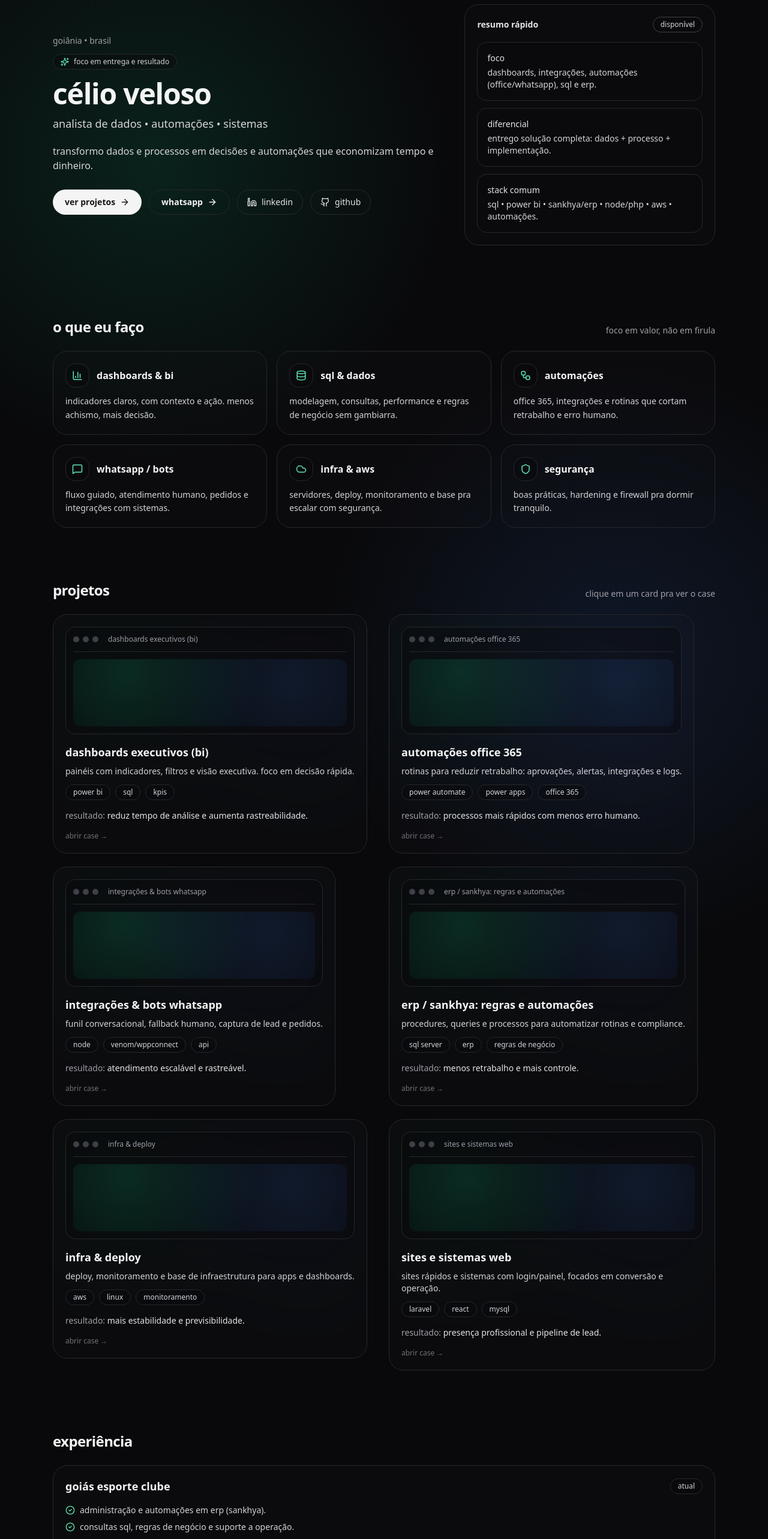
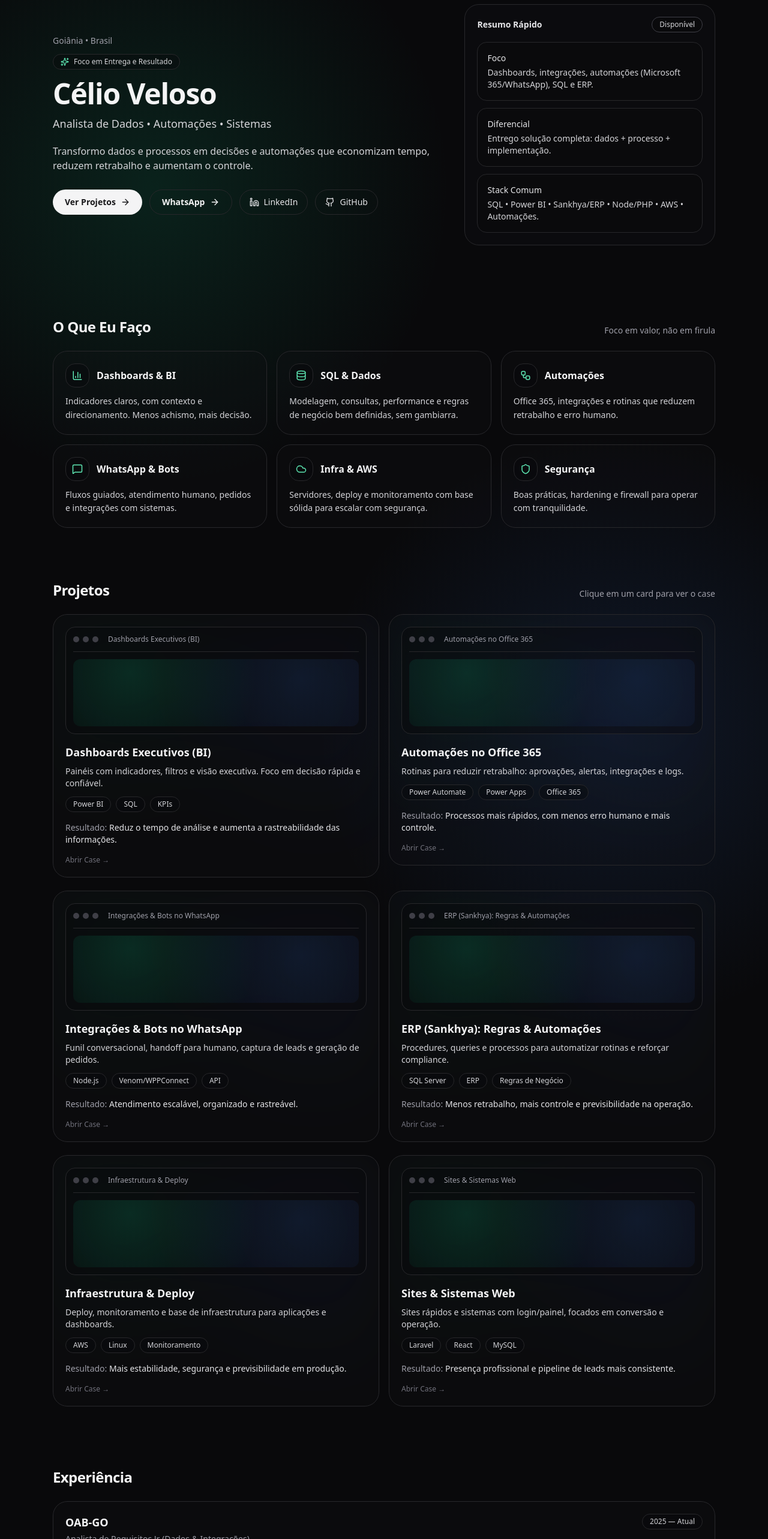
Before and after one commit to SrDoctorWhoo/CelioCV, a Next.js app: page / in a window 1280 px wide. Shown: the part 140-2706 px from the top of the page at 60% size. Built offline with nearby package versions, Linux system fonts and the light colour scheme.

Commit message:
ajustes de layout e textos

```diff
--- a/src/components/experience.tsx
+++ b/src/components/experience.tsx
@@ -3,28 +3,43 @@ import { Reveal } from "@/components/motion";
 
 const experience = [
   {
-    title: "goiás esporte clube",
-    time: "atual",
+    title: "OAB-GO",
+    role: "Analista de Requisitos Jr (Dados & Integrações)",
+    time: "2025 — Atual",
     bullets: [
-      "administração e automações em erp (sankhya).",
-      "consultas sql, regras de negócio e suporte a operação.",
-      "dashboards e relatórios para decisão.",
+      "Documentação técnica de requisitos e desenho de integrações orientadas a dados.",
+      "Criação de fluxos de automação e tratamento de dados utilizando n8n e rotinas internas.",
+      "Desenvolvimento de relatórios dinâmicos via JasperReports integrados ao ERP.",
     ],
   },
   {
-    title: "grupo imerge",
-    time: "passado",
+    title: "Two V Technology",
+    role: "Analista de Dados / BI (Freelance)",
+    time: "2022 — Atual",
     bullets: [
-      "gestão e suporte em erp (senior mega).",
-      "processos, dados e integração com áreas de negócio.",
+      "Modelagem de dados e criação de dashboards gerenciais e operacionais em Power BI.",
+      "Desenvolvimento de consultas SQL e pipelines simples de ETL para padronização e carga de dados.",
+      "Construção de APIs REST e integrações para captura de dados e automação de rotinas.",
     ],
   },
   {
-    title: "two v technology",
-    time: "paralelo",
+    title: "Goiás Esporte Clube",
+    role: "Suporte & Desenvolvimento (Dados Operacionais)",
+    time: "2024 — 2025",
     bullets: [
-      "sites, consultoria de ti, servidores, segurança e automações.",
-      "dashboards e soluções sob medida.",
+      "Manutenção de sistemas internos em PHP e apoio a rotinas operacionais orientadas a dados.",
+      "Implementação de soluções low-code com Power Apps e Power Automate no Microsoft 365.",
+      "Organização e padronização de informações para relatórios e acompanhamento interno.",
+    ],
+  },
+  {
+    title: "Grupo Imerge / TLM / Novka",
+    role: "Analista de Processos & Dados",
+    time: "2022 — 2023",
+    bullets: [
+      "Otimização de fluxos de dados e automação de processos administrativos.",
+      "Suporte técnico em banco de dados e geração de relatórios de produtividade.",
+      "Padronização e validação de dados para redução de inconsistências operacionais.",
     ],
   },
 ];
@@ -32,14 +47,17 @@ const experience = [
 export function Experience() {
   return (
     <section id="experiencia" className="py-12">
-      <h2 className="section-title">experiência</h2>
+      <h2 className="section-title">Experiência</h2>
 
       <div className="mt-6 grid gap-4">
         {experience.map((e, idx) => (
-          <Reveal key={e.title} delay={idx * 0.05}>
+          <Reveal key={`${e.title}-${e.time}`} delay={idx * 0.05}>
             <div className="card p-5">
-              <div className="flex items-center justify-between gap-4">
-                <p className="text-lg font-semibold text-zinc-100">{e.title}</p>
+              <div className="flex items-start justify-between gap-4">
+                <div>
+                  <p className="text-lg font-semibold text-zinc-100">{e.title}</p>
+                  <p className="mt-1 text-sm text-zinc-400">{e.role}</p>
+                </div>
                 <span className="pill">{e.time}</span>
               </div>
 
--- a/src/components/footer.tsx
+++ b/src/components/footer.tsx
@@ -2,7 +2,7 @@ export function Footer() {
   return (
     <footer className="py-10 text-center text-xs text-zinc-500">
       <p>
-        feito com next.js + tailwind • {new Date().getFullYear()} • célio veloso
+        Desenvolvido com Next.js e Tailwind CSS • {new Date().getFullYear()} • Célio Veloso
       </p>
     </footer>
   );
--- a/src/components/hero.tsx
+++ b/src/components/hero.tsx
@@ -4,14 +4,14 @@ import { motion } from "framer-motion";
 import { ArrowRight, Github, Linkedin, Sparkles } from "lucide-react";
 
 const PROFILE = {
-  name: "célio veloso",
-  role: "analista de dados • automações • sistemas",
+  name: "Célio Veloso",
+  role: "Analista de Dados • Automações • Sistemas",
   tagline:
-    "transformo dados e processos em decisões e automações que economizam tempo e dinheiro.",
-  location: "goiânia • brasil",
-  linkedin: "https://www.linkedin.com/",
-  github: "https://github.com/",
-  whatsapp: "5562999999999",
+    "Transformo dados e processos em decisões e automações que economizam tempo, reduzem retrabalho e aumentam o controle.",
+  location: "Goiânia • Brasil",
+  linkedin: "https://www.linkedin.com/in/celioveloso",
+  github: "https://github.com/celioveloso",
+  whatsapp: "5561981643467",
 };
 
 export function Hero() {
@@ -30,7 +30,7 @@ export function Hero() {
 
           <div className="mt-3 inline-flex items-center gap-2 rounded-full border border-zinc-800 bg-zinc-950/40 px-3 py-1 text-xs text-zinc-300">
             <Sparkles size={14} className="text-emerald-300" />
-            foco em entrega e resultado
+            Foco em Entrega e Resultado
           </div>
 
           <h1 className="mt-4 text-4xl font-semibold tracking-tight md:text-5xl">
@@ -45,16 +45,16 @@ export function Hero() {
 
           <div className="mt-7 flex flex-wrap gap-3">
             <a href="#projetos" className="btn-solid">
-              ver projetos <ArrowRight size={16} />
+              Ver Projetos <ArrowRight size={16} />
             </a>
 
             <a
-              href={`https://wa.me/${PROFILE.whatsapp}?text=oi%20c%C3%A9lio!%20vi%20seu%20portf%C3%B3lio%20e%20quero%20falar%20sobre%20um%20projeto.`}
+              href={`https://wa.me/${PROFILE.whatsapp}?text=Oi%20C%C3%A9lio!%20Vi%20seu%20portf%C3%B3lio%20e%20quero%20falar%20sobre%20um%20projeto.`}
               className="btn"
               target="_blank"
               rel="noreferrer"
             >
-              whatsapp <ArrowRight size={16} />
+              WhatsApp <ArrowRight size={16} />
             </a>
 
             <a
@@ -63,7 +63,7 @@ export function Hero() {
               rel="noreferrer"
               className="inline-flex items-center gap-2 rounded-full border border-zinc-800 px-4 py-2.5 text-sm text-zinc-200 hover:border-zinc-600"
             >
-              <Linkedin size={16} /> linkedin
+              <Linkedin size={16} /> LinkedIn
             </a>
 
             <a
@@ -72,7 +72,7 @@ export function Hero() {
               rel="noreferrer"
               className="inline-flex items-center gap-2 rounded-full border border-zinc-800 px-4 py-2.5 text-sm text-zinc-200 hover:border-zinc-600"
             >
-              <Github size={16} /> github
+              <Github size={16} /> GitHub
             </a>
           </div>
         </motion.div>
@@ -85,32 +85,32 @@ export function Hero() {
         >
           <div className="card p-5">
             <div className="flex items-center justify-between">
-              <p className="text-sm font-semibold text-zinc-200">resumo rápido</p>
+              <p className="text-sm font-semibold text-zinc-200">Resumo Rápido</p>
               <span className="rounded-full border border-zinc-700 bg-zinc-950/40 px-3 py-1 text-xs text-zinc-300">
-                disponível
+                Disponível
               </span>
             </div>
 
             <div className="mt-4 grid gap-3 text-sm text-zinc-300">
               <div className="rounded-2xl border border-zinc-800 bg-zinc-950/40 p-4">
-                <p className="font-medium text-zinc-200">foco</p>
+                <p className="font-medium text-zinc-200">Foco</p>
                 <p className="mt-1">
-                  dashboards, integrações, automações (office/whatsapp), sql e
-                  erp.
+                  Dashboards, integrações, automações (Microsoft 365/WhatsApp),
+                  SQL e ERP.
                 </p>
               </div>
 
               <div className="rounded-2xl border border-zinc-800 bg-zinc-950/40 p-4">
-                <p className="font-medium text-zinc-200">diferencial</p>
+                <p className="font-medium text-zinc-200">Diferencial</p>
                 <p className="mt-1">
-                  entrego solução completa: dados + processo + implementação.
+                  Entrego solução completa: dados + processo + implementação.
                 </p>
               </div>
 
               <div className="rounded-2xl border border-zinc-800 bg-zinc-950/40 p-4">
-                <p className="font-medium text-zinc-200">stack comum</p>
+                <p className="font-medium text-zinc-200">Stack Comum</p>
                 <p className="mt-1">
-                  sql • power bi • sankhya/erp • node/php • aws • automações.
+                  SQL • Power BI • Sankhya/ERP • Node/PHP • AWS • Automações.
                 </p>
               </div>
             </div>
--- a/src/components/highlights.tsx
+++ b/src/components/highlights.tsx
@@ -11,33 +11,39 @@ import { Reveal, HoverLift } from "@/components/motion";
 const items = [
   {
     icon: BarChart3,
-    title: "dashboards & bi",
-    text: "indicadores claros, com contexto e ação. menos achismo, mais decisão.",
+    title: "Dashboards & BI",
+    text:
+      "Indicadores claros, com contexto e direcionamento. Menos achismo, mais decisão.",
   },
   {
     icon: Database,
-    title: "sql & dados",
-    text: "modelagem, consultas, performance e regras de negócio sem gambiarra.",
+    title: "SQL & Dados",
+    text:
+      "Modelagem, consultas, performance e regras de negócio bem definidas, sem gambiarra.",
   },
   {
     icon: Workflow,
-    title: "automações",
-    text: "office 365, integrações e rotinas que cortam retrabalho e erro humano.",
+    title: "Automações",
+    text:
+      "Office 365, integrações e rotinas que reduzem retrabalho e erro humano.",
   },
   {
     icon: MessageSquare,
-    title: "whatsapp / bots",
-    text: "fluxo guiado, atendimento humano, pedidos e integrações com sistemas.",
+    title: "WhatsApp & Bots",
+    text:
+      "Fluxos guiados, atendimento humano, pedidos e integrações com sistemas.",
   },
   {
     icon: Cloud,
-    title: "infra & aws",
-    text: "servidores, deploy, monitoramento e base pra escalar com segurança.",
+    title: "Infra & AWS",
+    text:
+      "Servidores, deploy e monitoramento com base sólida para escalar com segurança.",
   },
   {
     icon: Shield,
-    title: "segurança",
-    text: "boas práticas, hardening e firewall pra dormir tranquilo.",
+    title: "Segurança",
+    text:
+      "Boas práticas, hardening e firewall para operar com tranquilidade.",
   },
 ];
 
@@ -45,8 +51,10 @@ export function Highlights() {
   return (
     <section className="py-10">
       <div className="flex items-end justify-between gap-4">
-        <h2 className="section-title">o que eu faço</h2>
-        <p className="text-sm text-zinc-400">foco em valor, não em firula</p>
+        <h2 className="section-title">O Que Eu Faço</h2>
+        <p className="text-sm text-zinc-400">
+          Foco em valor, não em firula
+        </p>
       </div>
 
       <div className="mt-6 grid gap-4 sm:grid-cols-2 lg:grid-cols-3">
@@ -60,7 +68,9 @@ export function Highlights() {
                     <div className="grid h-10 w-10 place-items-center rounded-2xl border border-zinc-800 bg-zinc-950/40">
                       <Icon size={18} className="text-emerald-300" />
                     </div>
-                    <p className="font-semibold text-zinc-100">{it.title}</p>
+                    <p className="font-semibold text-zinc-100">
+                      {it.title}
+                    </p>
                   </div>
 
                   <p className="mt-3 text-sm leading-relaxed text-zinc-300">
--- a/src/components/motion.tsx
+++ b/src/components/motion.tsx
@@ -15,10 +15,14 @@ export function Reveal({
   return (
     <motion.div
       className={className}
-      initial={{ opacity: 0, y: 14, filter: "blur(6px)" }}
+      initial={{ opacity: 0, y: 16, filter: "blur(6px)" }}
       whileInView={{ opacity: 1, y: 0, filter: "blur(0px)" }}
       viewport={{ once: true, amount: 0.25 }}
-      transition={{ duration: 0.55, ease: "easeOut", delay }}
+      transition={{
+        duration: 0.55,
+        ease: [0.22, 1, 0.36, 1], // easeOut mais natural
+        delay,
+      }}
     >
       {children}
     </motion.div>
@@ -37,7 +41,12 @@ export function HoverLift({
       className={className}
       whileHover={{ y: -4 }}
       whileTap={{ scale: 0.98 }}
-      transition={{ type: "spring", stiffness: 450, damping: 30 }}
+      transition={{
+        type: "spring",
+        stiffness: 420,
+        damping: 28,
+        mass: 0.6,
+      }}
     >
       {children}
     </motion.div>
--- a/src/components/navbar.tsx
+++ b/src/components/navbar.tsx
@@ -1,8 +1,8 @@
 const links = [
-  { href: "#projetos", label: "projetos" },
-  { href: "#experiencia", label: "experiência" },
-  { href: "#skills", label: "skills" },
-  { href: "#contato", label: "contato" },
+  { href: "#projetos", label: "Projetos" },
+  { href: "#experiencia", label: "Experiência" },
+  { href: "#skills", label: "Skills" },
+  { href: "#contato", label: "Contato" },
 ];
 
 export function Navbar() {
@@ -12,7 +12,7 @@ export function Navbar() {
         <a href="#" className="flex items-center gap-2">
           <span className="h-2 w-2 rounded-full bg-emerald-400" />
           <span className="text-sm font-semibold tracking-wide text-zinc-100">
-            célio veloso
+            Célio Veloso
           </span>
         </a>
 
@@ -21,7 +21,7 @@ export function Navbar() {
             <a
               key={l.href}
               href={l.href}
-              className="text-sm text-zinc-300 hover:text-zinc-100"
+              className="text-sm text-zinc-300 transition-colors hover:text-zinc-100"
             >
               {l.label}
             </a>
@@ -29,7 +29,7 @@ export function Navbar() {
         </nav>
 
         <a href="#contato" className="btn">
-          falar comigo
+          Falar Comigo
         </a>
       </div>
     </div>
--- a/src/components/project-modal.tsx
+++ b/src/components/project-modal.tsx
@@ -39,13 +39,13 @@ export function ProjectModal({
           animate={{ opacity: 1 }}
           exit={{ opacity: 0 }}
         >
-          {/* backdrop */}
+          {/* Backdrop */}
           <div
             className="absolute inset-0 bg-black/70 backdrop-blur-sm"
             onClick={onClose}
           />
 
-          {/* modal */}
+          {/* Modal */}
           <motion.div
             className="relative w-full max-w-2xl rounded-3xl border border-zinc-800 bg-zinc-950 p-6 shadow-2xl"
             initial={{ opacity: 0, y: 16, scale: 0.98 }}
@@ -56,12 +56,12 @@ export function ProjectModal({
             <button
               onClick={onClose}
               className="absolute right-4 top-4 grid h-10 w-10 place-items-center rounded-full border border-zinc-800 bg-zinc-900/40 text-zinc-200 hover:border-zinc-600"
-              aria-label="fechar"
+              aria-label="Fechar Modal"
             >
               <X size={18} />
             </button>
 
-            <p className="text-xs text-zinc-500">case</p>
+            <p className="text-xs text-zinc-500">Case</p>
             <h3 className="mt-2 text-2xl font-semibold text-zinc-100">
               {project.title}
             </h3>
@@ -77,14 +77,14 @@ export function ProjectModal({
 
             <div className="mt-5 rounded-2xl border border-zinc-800 bg-zinc-900/20 p-4">
               <p className="text-sm text-zinc-200">
-                <span className="text-zinc-400">resultado:</span> {project.result}
+                <span className="text-zinc-400">Resultado:</span> {project.result}
               </p>
             </div>
 
             {project.details?.length ? (
               <div className="mt-5">
                 <p className="text-sm font-semibold text-zinc-200">
-                  o que foi feito
+                  O Que Foi Feito
                 </p>
                 <ul className="mt-2 space-y-2 text-sm text-zinc-300">
                   {project.details.map((d) => (
@@ -104,11 +104,11 @@ export function ProjectModal({
                 rel="noreferrer"
                 className="btn mt-6 inline-flex"
               >
-                ver link <ExternalLink size={16} />
+                Ver Link <ExternalLink size={16} />
               </a>
             ) : (
               <p className="mt-6 text-xs text-zinc-500">
-                case privado / link sob demanda
+                Case Privado • Link Sob Demanda
               </p>
             )}
           </motion.div>
--- a/src/components/projects.tsx
+++ b/src/components/projects.tsx
@@ -8,81 +8,81 @@ import { ProjectModal, type Project } from "@/components/project-modal";
 
 const projects: Project[] = [
   {
-    title: "dashboards executivos (bi)",
-    desc: "painéis com indicadores, filtros e visão executiva. foco em decisão rápida.",
-    tags: ["power bi", "sql", "kpis"],
-    result: "reduz tempo de análise e aumenta rastreabilidade.",
+    title: "Dashboards Executivos (BI)",
+    desc: "Painéis com indicadores, filtros e visão executiva. Foco em decisão rápida e confiável.",
+    tags: ["Power BI", "SQL", "KPIs"],
+    result: "Reduz o tempo de análise e aumenta a rastreabilidade das informações.",
     link: null,
     details: [
-      "levantamento de requisitos com as áreas",
-      "modelagem de dados e criação de medidas/kpis",
-      "layout executivo + filtros por contexto",
-      "publicação e governança (acesso e manutenção)",
+      "Levantamento de requisitos com as áreas",
+      "Modelagem de dados e criação de medidas/KPIs",
+      "Layout executivo com filtros por contexto",
+      "Publicação e governança (acesso e manutenção)",
     ],
   },
   {
-    title: "automações office 365",
-    desc: "rotinas para reduzir retrabalho: aprovações, alertas, integrações e logs.",
-    tags: ["power automate", "power apps", "office 365"],
-    result: "processos mais rápidos com menos erro humano.",
+    title: "Automações no Office 365",
+    desc: "Rotinas para reduzir retrabalho: aprovações, alertas, integrações e logs.",
+    tags: ["Power Automate", "Power Apps", "Office 365"],
+    result: "Processos mais rápidos, com menos erro humano e mais controle.",
     link: null,
     details: [
-      "desenho do fluxo e validações",
-      "registro de logs e auditoria básica",
-      "notificações e aprovações",
-      "integração com planilhas / listas / formulários",
+      "Desenho do fluxo e validações",
+      "Registro de logs e auditoria básica",
+      "Notificações e aprovações",
+      "Integração com planilhas, listas e formulários",
     ],
   },
   {
-    title: "integrações & bots whatsapp",
-    desc: "funil conversacional, fallback humano, captura de lead e pedidos.",
-    tags: ["node", "venom/wppconnect", "api"],
-    result: "atendimento escalável e rastreável.",
+    title: "Integrações & Bots no WhatsApp",
+    desc: "Funil conversacional, handoff para humano, captura de leads e geração de pedidos.",
+    tags: ["Node.js", "Venom/WPPConnect", "API"],
+    result: "Atendimento escalável, organizado e rastreável.",
     link: null,
     details: [
-      "menu e intenções (funil guiado)",
-      "handoff para humano quando necessário",
-      "registro de leads/pedidos",
-      "integração com sistema/painel",
+      "Menu e intenções (funil guiado)",
+      "Handoff para atendimento humano quando necessário",
+      "Registro de leads e pedidos",
+      "Integração com sistema/painel",
     ],
   },
   {
-    title: "erp / sankhya: regras e automações",
-    desc: "procedures, queries e processos para automatizar rotinas e compliance.",
-    tags: ["sql server", "erp", "regras de negócio"],
-    result: "menos retrabalho e mais controle.",
+    title: "ERP (Sankhya): Regras & Automações",
+    desc: "Procedures, queries e processos para automatizar rotinas e reforçar compliance.",
+    tags: ["SQL Server", "ERP", "Regras de Negócio"],
+    result: "Menos retrabalho, mais controle e previsibilidade na operação.",
     link: null,
     details: [
-      "regras de negócio em procedures/consultas",
-      "automação de rotinas e conferências",
-      "relatórios de validação e rastreio",
-      "apoio a operação com melhoria contínua",
+      "Regras de negócio em procedures e consultas",
+      "Automação de rotinas e conferências",
+      "Relatórios de validação e rastreio",
+      "Apoio à operação com melhoria contínua",
     ],
   },
   {
-    title: "infra & deploy",
-    desc: "deploy, monitoramento e base de infraestrutura para apps e dashboards.",
-    tags: ["aws", "linux", "monitoramento"],
-    result: "mais estabilidade e previsibilidade.",
+    title: "Infraestrutura & Deploy",
+    desc: "Deploy, monitoramento e base de infraestrutura para aplicações e dashboards.",
+    tags: ["AWS", "Linux", "Monitoramento"],
+    result: "Mais estabilidade, segurança e previsibilidade em produção.",
     link: null,
     details: [
-      "deploy e configuração de ambiente",
-      "monitoramento básico e alertas",
-      "boas práticas de segurança",
-      "documentação do ambiente",
+      "Deploy e configuração de ambiente",
+      "Monitoramento básico e alertas",
+      "Boas práticas de segurança",
+      "Documentação do ambiente",
     ],
   },
   {
-    title: "sites e sistemas web",
-    desc: "sites rápidos e sistemas com login/painel, focados em conversão e operação.",
-    tags: ["laravel", "react", "mysql"],
-    result: "presença profissional e pipeline de lead.",
+    title: "Sites & Sistemas Web",
+    desc: "Sites rápidos e sistemas com login/painel, focados em conversão e operação.",
+    tags: ["Laravel", "React", "MySQL"],
+    result: "Presença profissional e pipeline de leads mais consistente.",
     link: null,
     details: [
-      "layout moderno e responsivo",
-      "painel admin e cadastros",
-      "integrações (whatsapp/email)",
-      "seo básico e performance",
+      "Layout moderno e responsivo",
+      "Painel administrativo e cadastros",
+      "Integrações (WhatsApp/E-mail)",
+      "SEO básico e performance",
     ],
   },
 ];
@@ -121,9 +121,9 @@ export function Projects() {
   return (
     <section id="projetos" className="py-12">
       <div className="flex flex-col gap-2 md:flex-row md:items-end md:justify-between">
-        <h2 className="section-title">projetos</h2>
+        <h2 className="section-title">Projetos</h2>
         <p className="text-sm text-zinc-400">
-          clique em um card pra ver o case
+          Clique em um card para ver o case
         </p>
       </div>
 
@@ -155,16 +155,16 @@ export function Projects() {
                   </div>
 
                   <p className="mt-4 text-sm text-zinc-200">
-                    <span className="text-zinc-400">resultado:</span> {p.result}
+                    <span className="text-zinc-400">Resultado:</span> {p.result}
                   </p>
 
                   {p.link ? (
                     <div className="mt-4 inline-flex items-center gap-2 text-sm font-semibold text-emerald-300">
-                      ver link <ExternalLink size={16} />
+                      Ver Link <ExternalLink size={16} />
                     </div>
                   ) : (
                     <p className="mt-4 text-xs text-zinc-500">
-                      abrir case →
+                      Abrir Case →
                     </p>
                   )}
                 </SpotlightCard>
--- a/src/components/skills.tsx
+++ b/src/components/skills.tsx
@@ -2,20 +2,20 @@ import { Reveal } from "@/components/motion";
 
 const groups = [
   {
-    title: "dados & bi",
-    skills: ["sql", "power bi", "modelagem", "kpis", "etl"],
+    title: "Dados & BI",
+    skills: ["SQL", "Power BI", "Modelagem de Dados", "KPIs", "ETL"],
   },
   {
-    title: "automação & sistemas",
-    skills: ["power automate", "power apps", "node.js", "php/laravel", "apis"],
+    title: "Automação & Sistemas",
+    skills: ["Power Automate", "Power Apps", "Node.js", "PHP / Laravel", "APIs"],
   },
   {
-    title: "infra",
-    skills: ["aws", "linux", "deploy", "monitoramento", "segurança/firewall"],
+    title: "Infraestrutura",
+    skills: ["AWS", "Linux", "Deploy", "Monitoramento", "Segurança / Firewall"],
   },
   {
-    title: "erp",
-    skills: ["sankhya", "regras de negócio", "procedures", "integrações"],
+    title: "ERP",
+    skills: ["Sankhya", "Regras de Negócio", "Procedures", "Integrações"],
   },
 ];
 
@@ -23,8 +23,8 @@ export function Skills() {
   return (
     <section id="skills" className="py-12">
       <div className="flex items-end justify-between gap-4">
-        <h2 className="section-title">skills</h2>
-        <p className="text-sm text-zinc-400">uso diário / avançado</p>
+        <h2 className="section-title">Skills</h2>
+        <p className="text-sm text-zinc-400">Uso Diário / Nível Avançado</p>
       </div>
 
       <div className="mt-6 grid gap-4 md:grid-cols-2">
```
Also changed, not shown: src/components/contact.tsx (+16 -14 lines), src/components/spotlight-card.tsx (+5 -4 lines).
